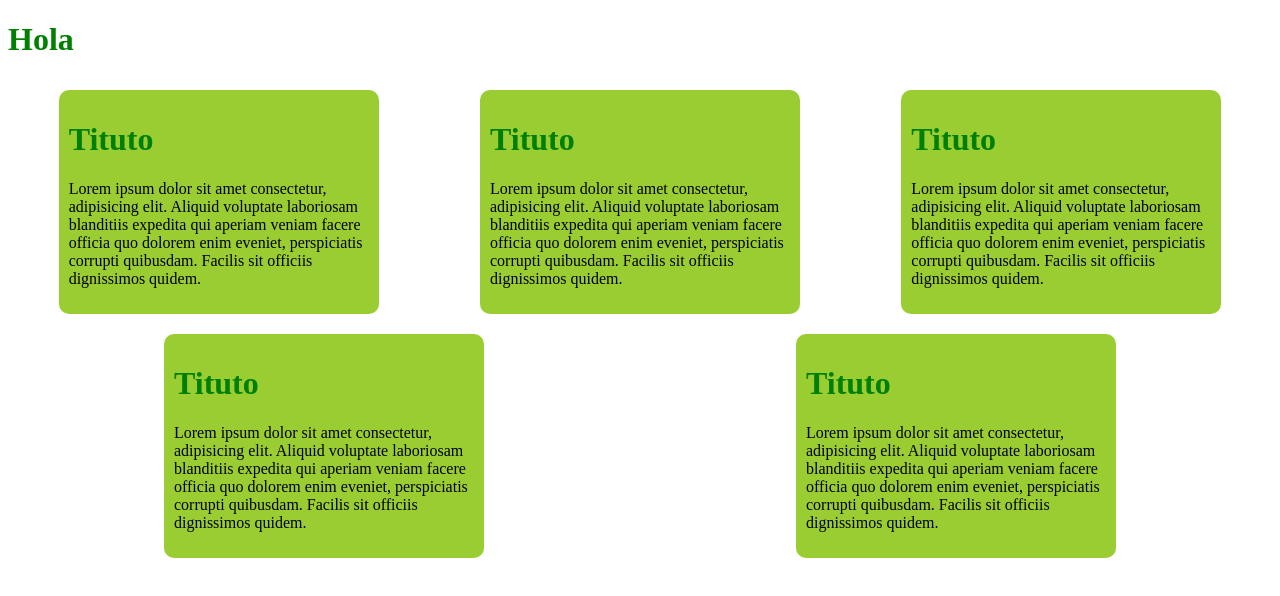
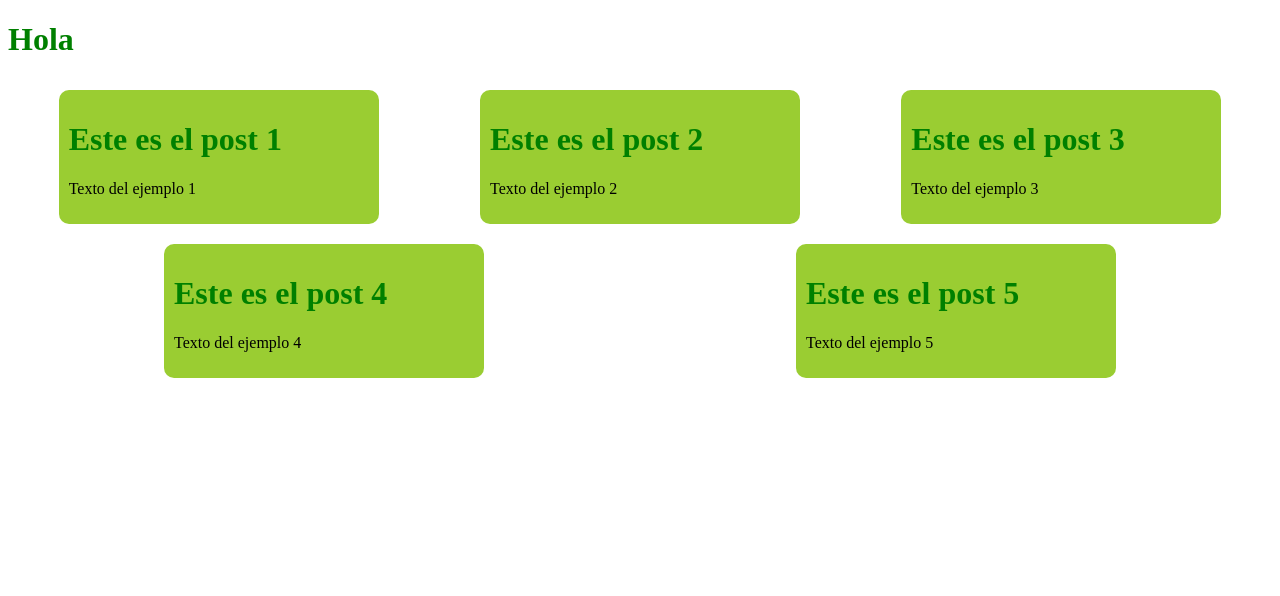
Before and after one commit to gabrieladia1979/Vue.js-Profesional-Course-50Hours, a Vue app in the folder PostCard/: page / in a window 1280 px wide. Shown: the top 596 px of the page. Built offline with nearby package versions, Linux system fonts and the light colour scheme.

Commit message:
Props Finalizado
Comunicacion Vertical

```diff
--- a/PostCard/src/components/Clase_5/PostDetail.vue
+++ b/PostCard/src/components/Clase_5/PostDetail.vue
@@ -1,26 +1,28 @@
 <template>
-
-    <div class = 'post'>
-
-        <h1>
-            Tituto
-        </h1>
-
-        <p>
-            Lorem ipsum dolor sit amet consectetur, adipisicing elit. Aliquid voluptate laboriosam blanditiis expedita qui aperiam veniam facere officia quo dolorem enim eveniet, perspiciatis corrupti quibusdam. Facilis sit officiis dignissimos quidem.
-        </p>
-
+    <div class="post">
+        <h1>{{ title }}</h1> <!-- Accede a la prop 'title' -->
+        <p>{{ content }}</p> <!-- Accede a la prop 'content' -->
     </div>
 </template>
 
 <script lang="ts" setup>
-
+    import { defineProps , Ref } from 'vue'; // Importa la función defineProps de Vue
+    // Define las props para el componente
+    const props = defineProps({
+        title: {
+            type: String,
+            required: true,
+        },
+        content: {
+            type: String,
+            required: false,
+            default: 'No hay contenido en este post',
+        },
+    });
 </script>
 
 <style scoped>
-
 .post {
-
     width: 300px;
     height: auto;
     background-color: yellowgreen;
--- a/PostCard/src/components/Clase_5/PostList.vue
+++ b/PostCard/src/components/Clase_5/PostList.vue
@@ -1,15 +1,46 @@
 <template>
   <div class = 'conteiner'>
-    <PostList />
-    <PostList />
-    <PostList />
-    <PostList />
-    <PostList />
+    <PostList v-for = 'elem in info' :key = 'elem.title' :title = 'elem.title' :content = 'elem.content'/>
   </div>
 </template>
 
 <script lang="ts" setup>
     import PostList from './PostDetail.vue'
+
+    interface Post{
+        title: string;
+        content: string;
+    }
+
+    let info:Array<Post> = [
+
+        {
+            title: 'Este es el post 1',
+            content : 'Texto del ejemplo 1'
+        },
+
+        {
+            title: 'Este es el post 2',
+            content : 'Texto del ejemplo 2'
+        },
+
+        {
+            title: 'Este es el post 3',
+            content : 'Texto del ejemplo 3'
+        },
+
+        {
+            title: 'Este es el post 4',
+            content : 'Texto del ejemplo 4'
+        },
+
+        {
+            title: 'Este es el post 5',
+            content : 'Texto del ejemplo 5'
+        }
+
+    ]
+
 </script>
 
 <style scoped>
```
